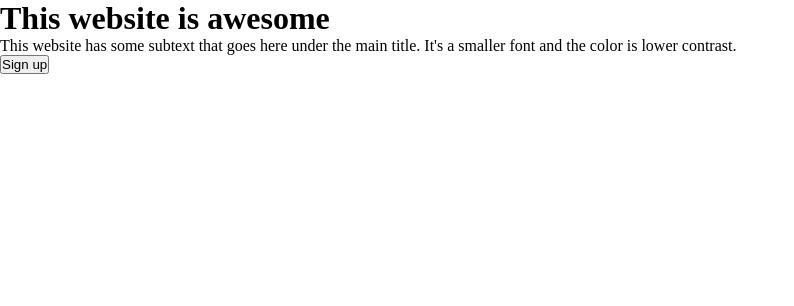
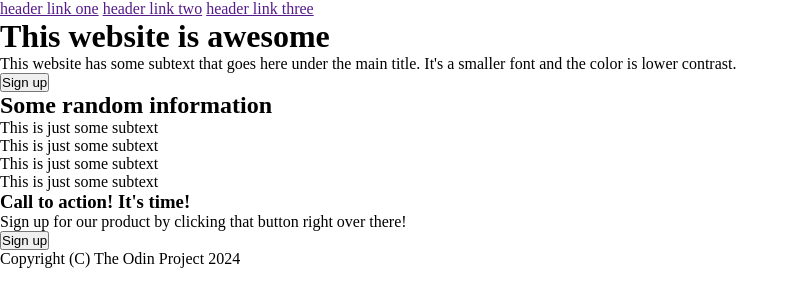
Before and after one commit to Liskodisko/odin-landing-page, a plain HTML site: page index.html in a window 1280 px wide. Shown: the whole page, without its empty margins (0-794 px from the left). Drawn offline with Linux system fonts and the light colour scheme.

Commit message:
Finish initial layout placements
Finished the initial element placements without
styling.

```diff
--- a/index.html
+++ b/index.html
@@ -8,18 +8,57 @@
     <body>
         <div class="header">
             <div class="logo"></div> <!-- make this into a paragraph for example if no actual logo is used -->
-            <div class="links"></div>
+            <div class="links">
+                <a href="">header link one</a>
+                <a href="">header link two</a>
+                <a href="">header link three</a>
+            </div>
         </div>
-        <div class="hero">
+        <div class="hero-area">
             <div class="hero-text">
                 <h1>This website is awesome</h1>
                 <p>This website has some subtext that goes here under the main title. It's a smaller font and the color is lower contrast.</p>
                 <button>Sign up</button>
             </div>
-            <div class="hero-image"></div>
+            <div class="hero-image"></div> <!-- make this into a proper placeholder if no actual image is used -->
         </div>
-        <div class="info">
-            <div></div>
+        <div class="info-area">
+            <h2>Some random information</h2>
+            <div class="cards">
+                <div class="card">
+                    <div class="card-image"></div>
+                    <p>This is just some subtext</p>
+                </div>
+                <div class="card">
+                    <div class="card-image"></div>
+                    <p>This is just some subtext</p>
+                </div>
+                <div class="card">
+                    </html>
+                    <div class="card-image"></div>
+                    <p>This is just some subtext</p>
+                </div>
+                <div class="card">
+                    <div class="card-image"></div>
+                    <p>This is just some subtext</p>
+                </div>
+            </div>
+        </div>
+        <div class="quote-area">
+            <p class="quote-text"></p>
+            <p class="quote-author"></p>
+        </div>
+        <div class="signup-area">
+            <div class="signup-highlighted">
+                <div class="signup-text">
+                    <h3>Call to action! It's time!</h3>
+                    <p>Sign up for our product by clicking that button right over there!</p>
+                </div>
+                <button>Sign up</button>
+            </div>
+        </div>
+        <div class="footer">
+            <p>Copyright (C) The Odin Project 2024</p>
         </div>
     </body>
 </html>
```
